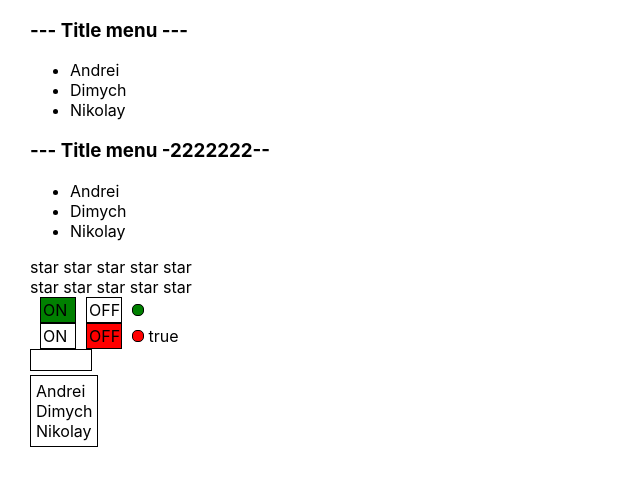
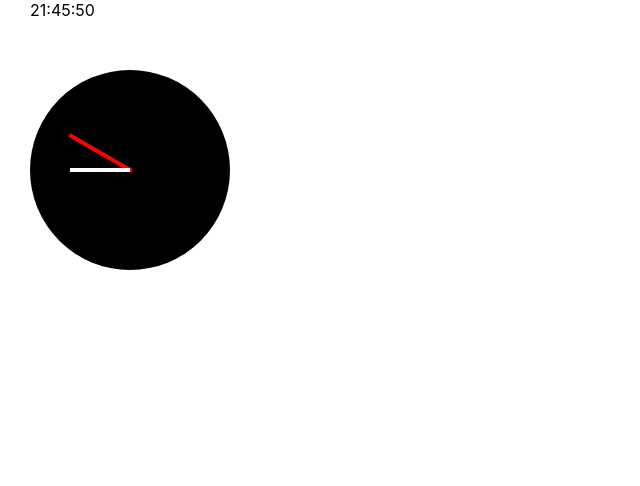
Before and after one commit to AndreiDudenkov/myapp, a React (Create React App) app: page / in a window 1280 px wide. Shown: the top 486 px of the page, without its empty margins (0-640 px from the left). Built offline with nearby package versions, Linux system fonts and the light colour scheme.

Commit message:
analog clock

```diff
--- a/src/App.tsx
+++ b/src/App.tsx
@@ -7,6 +7,7 @@ import {RatingControl, RatingValuePropsType} from './components/Rating/Controlle
 import {IndicatorControlled} from './components/Indicator/ControlledIndicator';
 import {Select} from './components/Select/Select';
 import {Accordion} from './components/Accordion/Accordion';
+import {Clock} from './components/Clock/Clock';
 
 
 function App() {
@@ -19,27 +20,27 @@ function App() {
     let [name, setName] = useState(items[0].title)
     return (
         <div id={'app'}>
-            {/*<PageTitle title={'This is App component'} />*/}
-            {/*<PageTitle title={'My friends'} />*/}
-            <ControlledAccordion titleValue={'Title menu'}
-                                 deployed={deployed}
-                                 setDeployed={() => setDeployed(!deployed)}
-                                 items={items}
-                                 onClick={()=>alert('user')}/>
-            <Accordion titleValue={'Title menu'}
-                       items={items}
-                                 />
-            {/*<ControlledAccordion titleValue={'Title users'} />*/}
-            {/*<Rating/>*/}
-            {/*<Rating/>*/}
+            {/*/!*<PageTitle title={'This is App component'} />*!/*/}
+            {/*/!*<PageTitle title={'My friends'} />*!/*/}
+            {/*<ControlledAccordion titleValue={'Title menu'}*/}
+            {/*                     deployed={deployed}*/}
+            {/*                     setDeployed={() => setDeployed(!deployed)}*/}
+            {/*                     items={items}*/}
+            {/*                     onClick={()=>alert('user')}/>*/}
+            {/*<Accordion titleValue={'Title menu'}*/}
+            {/*           items={items}*/}
+            {/*                     />*/}
+            {/*/!*<ControlledAccordion titleValue={'Title users'} />*!/*/}
+            {/*/!*<Rating/>*!/*/}
+            {/*/!*<Rating/>*!/*/}
+            {/*/!*<Rating />*!/*/}
+            {/*/!*<Rating />*!/*/}
             {/*<Rating />*/}
-            {/*<Rating />*/}
-            <Rating />
-            <RatingControl ratingValue={ratingValue} onClick={setRatingValue}/>
-            <IndicatorControlled status={status} setStatus={ setStatus} /><br/>
-            <Indicator setStatus={setStatus}/> {status.toString()}
-            <Select value={name} onChange={setName} items={items}/>
-
+            {/*<RatingControl ratingValue={ratingValue} onClick={setRatingValue}/>*/}
+            {/*<IndicatorControlled status={status} setStatus={ setStatus} /><br/>*/}
+            {/*<Indicator setStatus={setStatus}/> {status.toString()}*/}
+            {/*<Select value={name} onChange={setName} items={items}/>*/}
+            <Clock/>
         </div>
     );
 }
--- /dev/null
+++ b/src/components/Clock/Clock.module.css
@@ -0,0 +1,50 @@
+.clock {
+    margin-top: 50px;
+    width: 200px;
+    height: 200px;
+    position: relative;
+    border-radius: 50%;
+    background-color: black;
+}
+.clock:before{
+    content: "";
+    display: block;
+    width: 5px;
+    height: 5px;
+    position: absolute;
+    top: 50%;
+    left: 50%;
+    transform: translate(-50%, -50%);
+    border-radius: 50%;
+    background-color: red;
+}
+
+.hour{
+    width: 4px;
+    height: 50px;
+    position: absolute;
+    top: 50%;
+    left: 50%;
+    transform-origin: bottom center;
+    transform: translate(-50%, -100%) rotate(30deg);
+    background-color: white;
+}
+.minute {
+    width: 4px;
+    height: 60px;
+    position: absolute;
+    top: 50%;
+    left: 50%;
+    transform-origin: bottom center;
+    transform: translate(-50%, -100%) rotate(12deg);
+    background-color: white;
+}
+.second {
+    width: 4px;
+    height: 70px;
+    position: absolute;
+    top: 50%;
+    left: 50%;
+    transform-origin: bottom center;
+    background-color: red;
+}
--- /dev/null
+++ b/src/components/Clock/Clock.tsx
@@ -0,0 +1,43 @@
+import React, {useEffect, useState} from 'react';
+import s from './Clock.module.css'
+import {number} from 'prop-types';
+import {log} from 'util';
+
+export const Clock = () => {
+    let [date, setDate] = useState(new Date())
+    // let [sec, setSec] = useState(0)
+    // let [min, setMin] = useState(0)
+    // let [hour, setHour] = useState(0)
+
+    useEffect(() => {
+        let int = setInterval(() => {
+            // console.log('tick')
+            setDate(new Date())
+        }, 1000)
+    }, [])
+
+
+    let doubleNum = (num: number) => num < 10 ? '0' + num : num
+
+    let sec = date.getSeconds()
+    let min = date.getMinutes()
+    let hour = date.getHours()
+
+    let secDeg = (+date.getSeconds() / 60) * 360
+    let minDeg = (+date.getMinutes() * 6)
+    let hourDeg = (+date.getHours()%12)*30
+    console.log(hourDeg)
+    return (<div >
+            <div>
+            <span>{doubleNum(hour)}:</span>
+            <span>{doubleNum(min)}:</span>
+            <span>{doubleNum(sec)}</span>
+            </div>
+            <div className={s.clock}>
+            <span className={s.second} style={{transform: `translate(-50%, -100%) rotate(${secDeg}deg)`}}></span>
+            <span className={s.minute} style={{transform: `translate(-50%, -100%) rotate(${minDeg}deg)`}}></span>
+            <span className={s.hour} style={{transform: `translate(-50%, -100%) rotate(${hourDeg}deg)`}}></span>
+            </div>
+        </div>
+    );
+};
```
Also changed, not shown: src/Clock.tsx (deleted, +0 -29 lines), 1 other file (tests, documents, lock files or other folders).
